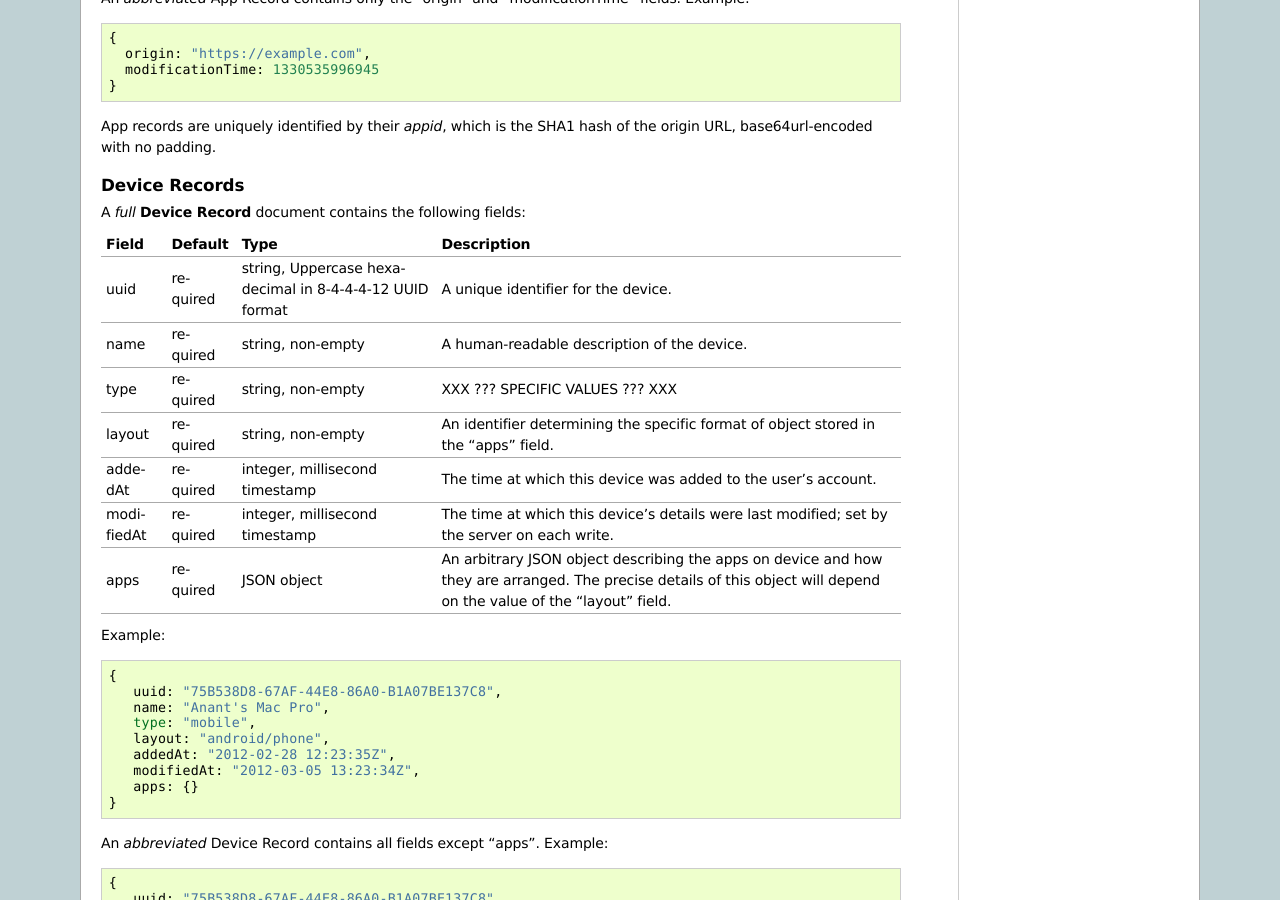
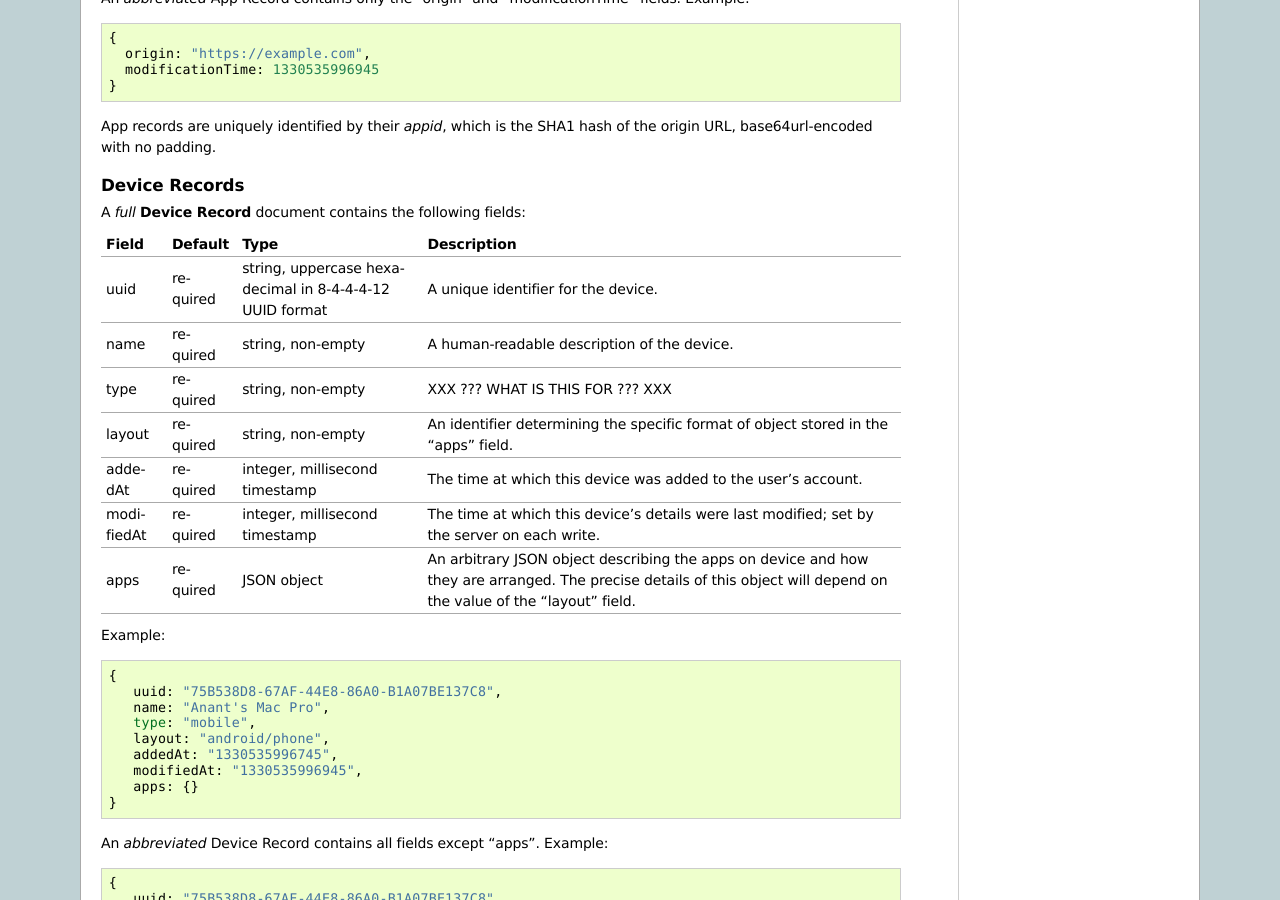
Before and after one commit to mozilla-services/docs, a Sphinx documentation site: the page built from source/aitc/apis-1.0.rst, in a window 1280 px wide and 900 px high, scrolled down 915 px. Built offline with Sphinx 7.4.7, drawn with Linux system fonts in a browser that asks for light colours; some of the changed text lies outside the part shown.

Commit message:
[AITC] formatting tweaks

```diff
--- a/source/aitc/apis-1.0.rst
+++ b/source/aitc/apis-1.0.rst
@@ -87,13 +87,13 @@
 | Field       | Default   | Type                      |  Description                                       |
 +=============+===========+==========================++====================================================+
 | uuid        | required  | string,                   | A unique identifier for the device.                |
-|             |           | Uppercase hexadecimal     |                                                    |
+|             |           | uppercase hexadecimal     |                                                    |
 |             |           | in 8-4-4-4-12 UUID format |                                                    |
 +-------------+-----------+---------------------------+----------------------------------------------------+
 | name        | required  | string,                   | A human-readable description of the device.        |
 |             |           | non-empty                 |                                                    |
 +-------------+-----------+---------------------------+----------------------------------------------------+
-| type        | required  | string,                   | XXX ??? SPECIFIC VALUES ??? XXX                    |
+| type        | required  | string,                   | XXX ??? WHAT IS THIS FOR ??? XXX                   |
 |             |           | non-empty                 |                                                    |
 +-------------+-----------+---------------------------+----------------------------------------------------+
 | layout      | required  | string,                   | An identifier determining the specific format of   |
@@ -119,8 +119,8 @@
        name: "Anant's Mac Pro",
        type: "mobile",
        layout: "android/phone",
-       addedAt: "2012-02-28 12:23:35Z",
-       modifiedAt: "2012-03-05 13:23:34Z",
+       addedAt: "1330535996745",
+       modifiedAt: "1330535996945",
        apps: {}
     }
 
```
Also changed, not shown: other parts of source/aitc/apis-1.0.rst (+3 -3 lines).
